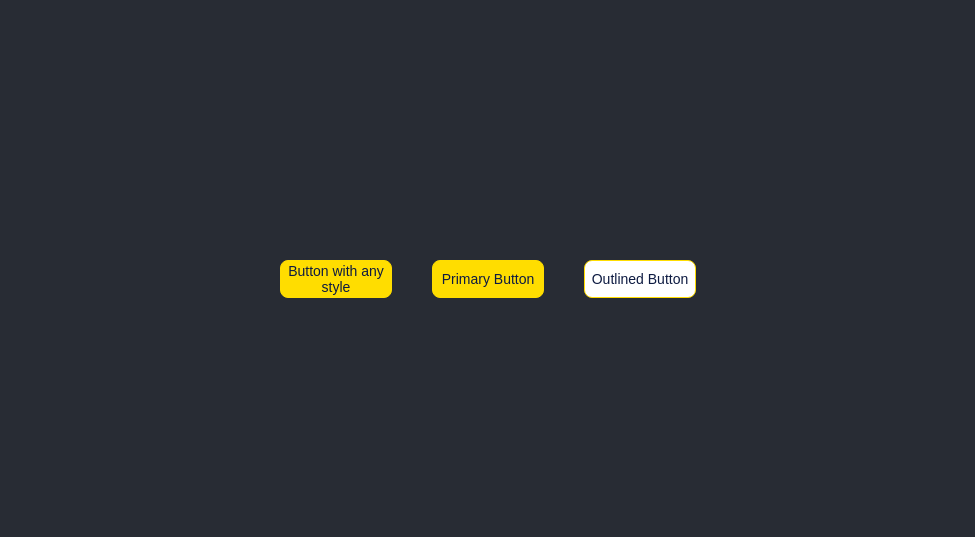
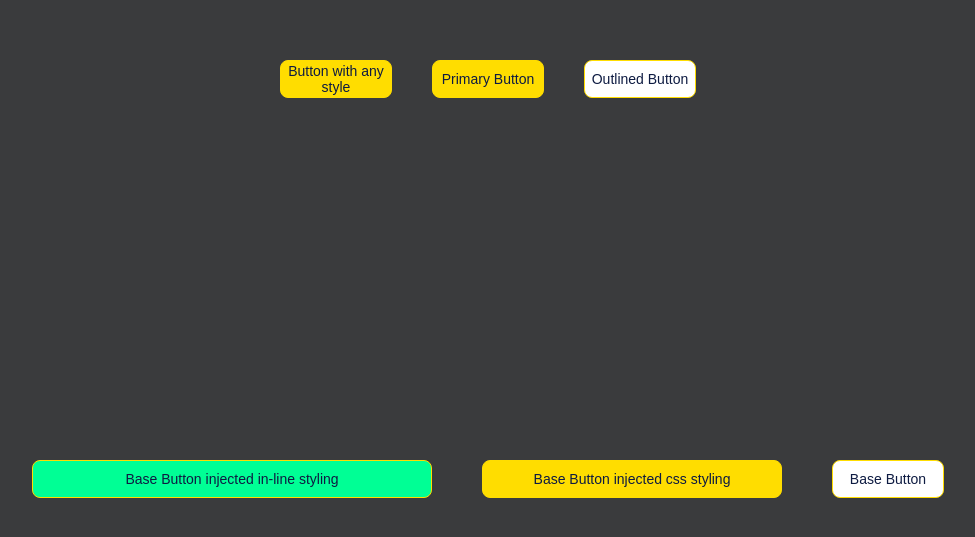
Before and after one commit to arifdroid/dyno-component, a React (Create React App) app: page / in a window 1280 px wide. Shown: the part 121-658 px from the top of the page, without its empty margins (152-1127 px from the left). Built offline with nearby package versions, Linux system fonts and the light colour scheme.

Commit message:
remove style component dependencies with base button

```diff
--- a/src/App.css
+++ b/src/App.css
@@ -3,11 +3,21 @@
   background-color: #282c34;
   min-height: 100vh;
   display: flex;
-  justify-content: center;
+  flex-direction: column;
+}
+
+.contain-section {
+
+   flex: 1;
+    background-color: #3a3b3d;
+    height: 100vh;
+    display: flex;
+    justify-content: center;
+    align-items: center;
 }
 
 .button-primary {
-  background-color:  rgb(255, 221, 0);
+  background-color: rgb(255, 221, 0);
   border: solid 1px rgb(255, 221, 0);
   border-radius: 8px;
   height: 38px;
--- a/src/App.js
+++ b/src/App.js
@@ -1,14 +1,15 @@
 import logo from './logo.svg';
 import './App.css';
 import Button from './components/Button/Button';
+import BaseButton from './components/BaseButton/BaseButton';
 
 function App() {
   return (
     <div className="App">
-
+      <div className='contain-section'>
         <Button
           className='button-primary'
-        style={{ alignSelf: 'center', }}>Button with any style</Button>
+          style={{ alignSelf: 'center' }}>Button with any style</Button>
 
         <Button
           label={'Primary Button'}
@@ -18,6 +19,13 @@ function App() {
           variant={'outlined'}
           label={'Outlined Button'}
           style={{ alignSelf: 'center', marginLeft: 40 }} />
+      </div>
+
+      <div className='contain-section'>
+        <BaseButton style={{ width: 400 }}>Base Button injected in-line styling</BaseButton>
+        <BaseButton style={{ width: 300, marginLeft: 50 }} className='button-primary'>Base Button injected css styling</BaseButton>
+        <BaseButton style={{ marginLeft: 50 }} variant={'outlined'}>Base Button</BaseButton>
+      </div>
 
     </div>
   );
--- /dev/null
+++ b/src/components/BaseButton/BaseButton.css
@@ -0,0 +1,30 @@
+.base-button-primary {
+    background-color: rgb(0, 255, 149);
+    border: solid 1px rgb(255, 221, 0);
+    border-radius: 8px;
+    height: 38px;
+    width: 112px;
+    font-family: "Rubik", sans-serif;
+    color: rgb(14, 27, 66);
+    text-align: center;
+    font-size: 14px;
+    font-weight: 500;
+    text-decoration: none;
+    display: inline-block;
+    cursor: pointer;
+}
+
+.base-button-outlined{
+    background-color: rgb(255, 221, 0);
+    border: solid 1px rgb(255, 221, 0);
+    border-radius: 8px;
+    height: 38px;
+    width: 112px;
+    font-family: "Rubik", sans-serif;
+    color: rgb(14, 27, 66);
+    text-align: center;
+    font-size: 14px;
+    font-weight: 500;
+    background-color: white;
+    text-decoration: none;
+}
--- /dev/null
+++ b/src/components/BaseButton/BaseButton.js
@@ -0,0 +1,23 @@
+import React from 'react';
+import PropTypes from 'prop-types';
+import './BaseButton.css'
+
+const BaseButton = ({ variant,  ...props }) => {
+
+    return <button
+        className={`base-button-${variant}`}
+        {...props}
+    ></button>;
+
+}
+
+BaseButton.defaultProps = {
+    variant: 'primary'
+}
+
+BaseButton.propTypes = {
+    onClick: PropTypes.func.isRequired,
+    variant: PropTypes.oneOf(['primary','outlined']),
+}
+
+export default BaseButton;
--- a/src/components/Button/Button.js
+++ b/src/components/Button/Button.js
@@ -65,7 +65,6 @@ const Button = ({ label, variant, ...props }) => {
 }
 
 Button.defaultProps = {
-    type: 'button',
     variant: 'primary'
 }
 
```
Lines whose indentation alone changed are shown as unchanged.
